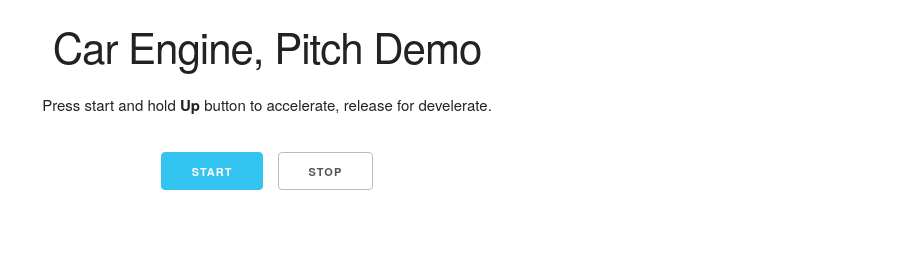
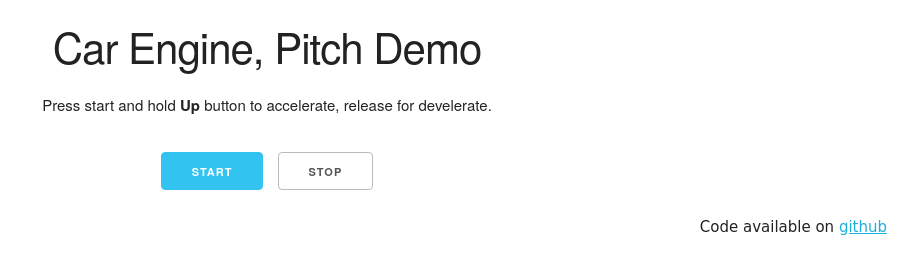
Before and after one commit to goepfert/engine_sound, a plain HTML site: page index.html in a window 1280 px wide. Shown: the whole page, without its empty margins (373-1280 px from the left). Drawn offline with nearby package versions, Linux system fonts and the light colour scheme; no server answers.

Commit message:
Add footer with GitHub link and style adjustments

```diff
--- a/index.html
+++ b/index.html
@@ -22,6 +22,11 @@
       input[type="button"] {
         margin: 5px;
       }
+      .footer {
+        font-family: 'Permanent marker', cursive;
+        text-align: right;
+        margin-top: 20px;
+      }
     </style>
   </head>
   <body>
@@ -31,6 +36,10 @@
       <input type="button" class="button-primary" id="start" value="Start" />
       <input type="button" id="stop" value="Stop" />
     </div>
+    <div class="footer">
+      Code available on
+      <a href="https://github.com/goepfert/engine_sound">github</a>
+    </div>
     <script src="./main.js"></script>
   </body>
 </html>
```
